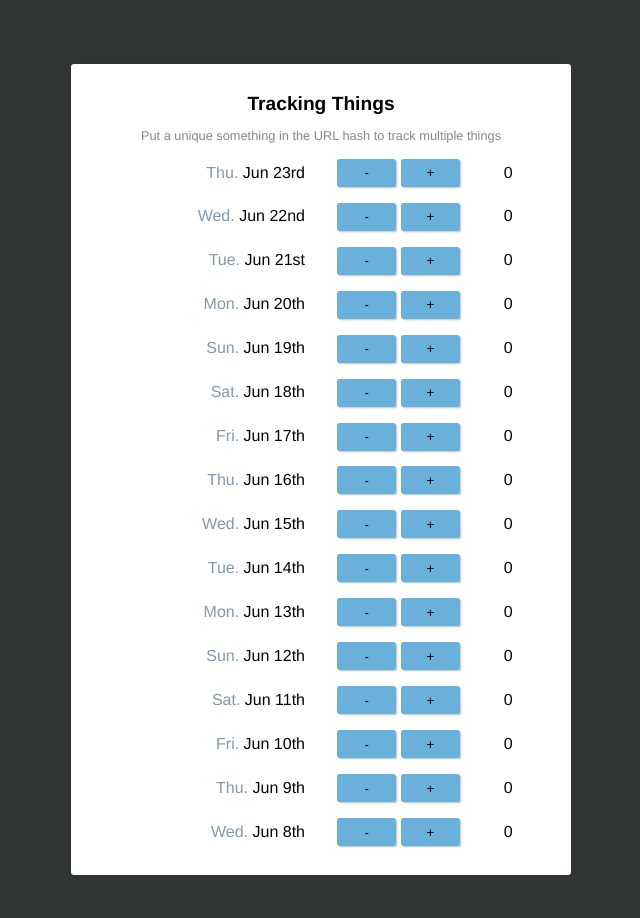
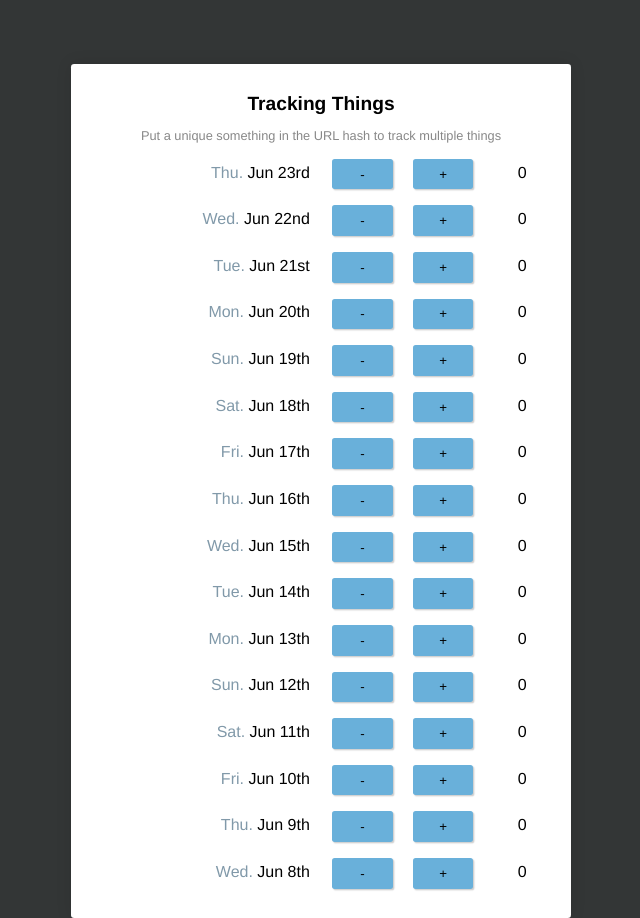
Before and after one commit to gregtatum/tracker, a website: page index.html in a window 1280 px wide. Shown: the whole page, without its empty margins (319-959 px from the left). Drawn offline with Linux system fonts and the light colour scheme.

Commit message:
Fix some CSS

```diff
--- a/style.css
+++ b/style.css
@@ -34,14 +34,14 @@ p {
 }
 .row > div {
   float:left;
-  padding:0.2em 1em;
+  padding:0.2em 0.7em;
 }
 .date {
   width: 50%;
   text-align:right;
 }
 .buttons {
-  width: 35%;
+  width: 38%;
   position: relative;
   top: -0.3em;
 }
@@ -51,12 +51,16 @@ p {
 }
 .buttons > button {
   background: #69b0da;
-    width: 45%;
+  width: 39%;
   border: none;
   margin: 0;
-    height: 2.1em;
+  height: 2.3em;
   border-radius: 0.2em;
   box-shadow: 0.1em 0.1em 0.1em rgba(0,0,0,0.2);
+  margin-left: 10%;
+}
+.buttons > button:first-child {
+  margin-left:0;
 }
 .date-week {
   color: #8199a9;
```
Lines whose indentation alone changed are shown as unchanged.
